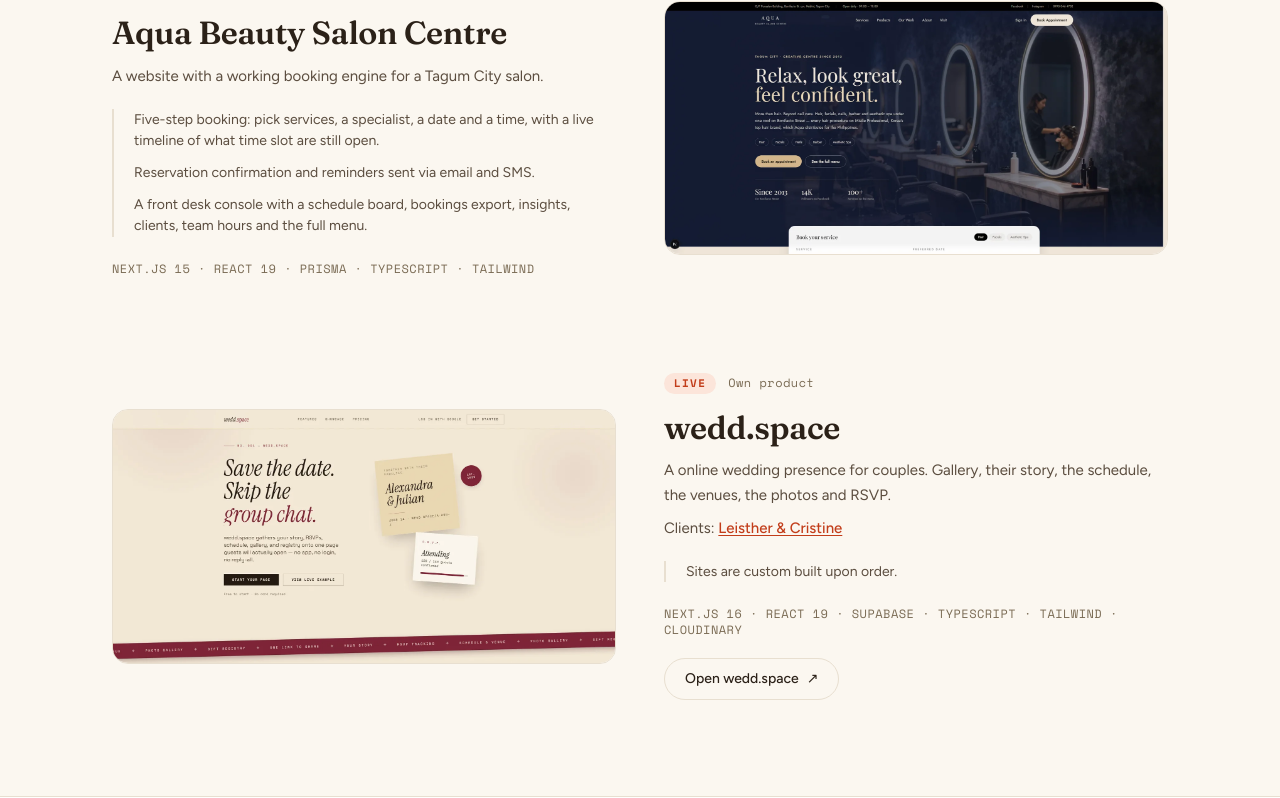
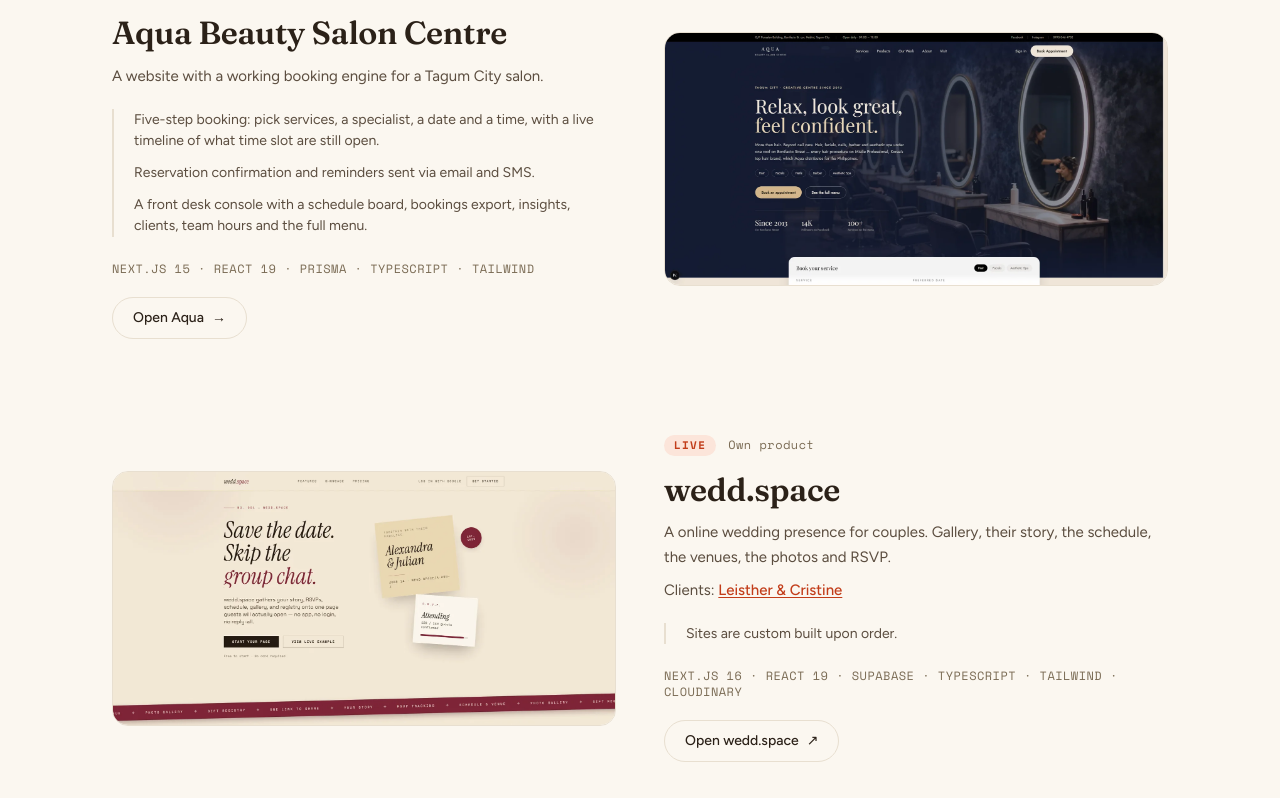
Before and after one commit to tsujintsujin/portfolio, a Next.js app: page / in a window 1280 px wide. Shown: the part 3310-4108 px from the top of the page. Built offline with nearby package versions, Linux system fonts and the light colour scheme.

Commit message:
feat(projects): link the Aqua card to /aqua
The /aqua rewrite to the Cloudflare Workers build has been live since
b8c15ca, but the Aqua project card was the only one without an href, so
nothing on the page ever pointed at it.

Co-Authored-By: Claude Opus 5 <noreply@anthropic.com>

```diff
--- a/components/sections/Projects.tsx
+++ b/components/sections/Projects.tsx
@@ -84,6 +84,7 @@ const projects: Project[] = [
   },
   {
     title: "Aqua Beauty Salon Centre",
+    cta: "Open Aqua",
     kicker: "Pitch build - spec work",
     status: "PITCH",
     summary:
@@ -94,6 +95,7 @@ const projects: Project[] = [
       "A front desk console with a schedule board, bookings export, insights, clients, team hours and the full menu.",
     ],
     techs: ["NEXT.JS 15", "REACT 19", "PRISMA", "TYPESCRIPT", "TAILWIND"],
+    href: "/aqua",
     image: {
       src: "/work/aqua/home.webp",
       width: 1600,
```
